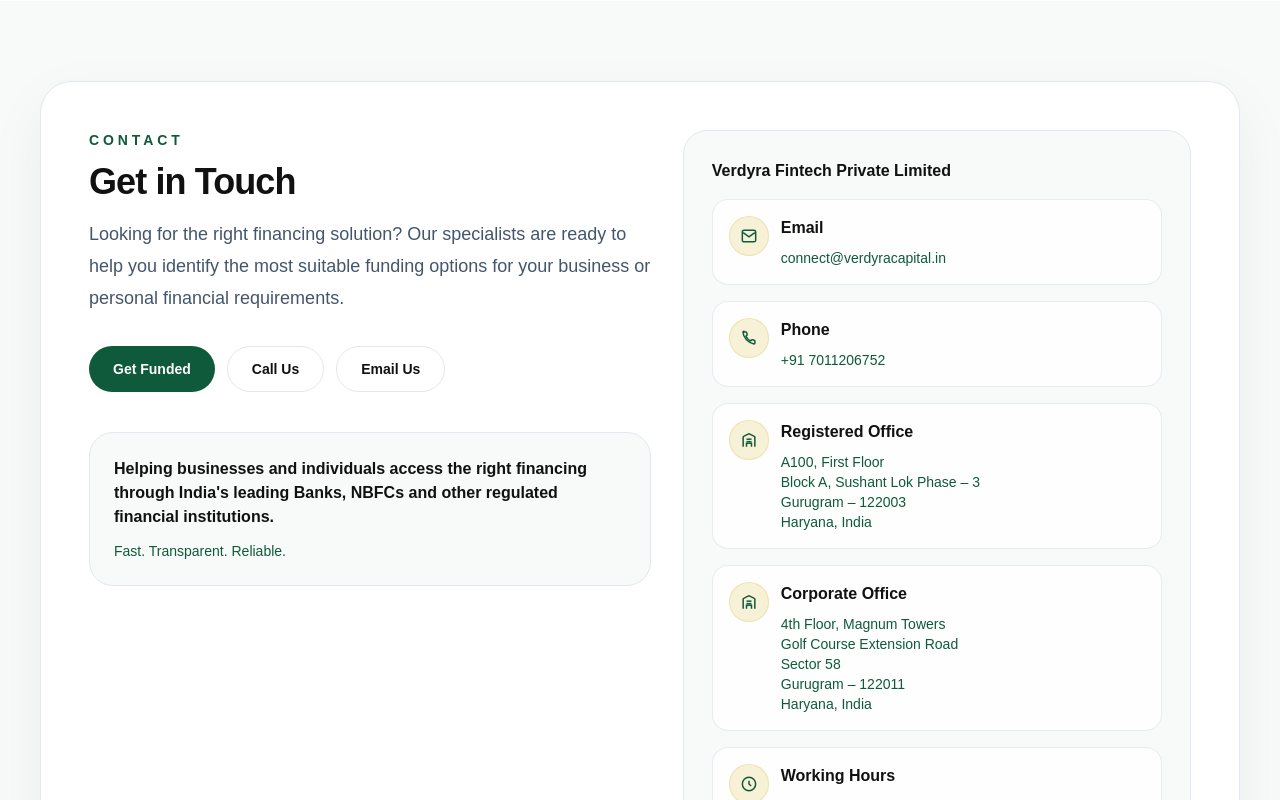
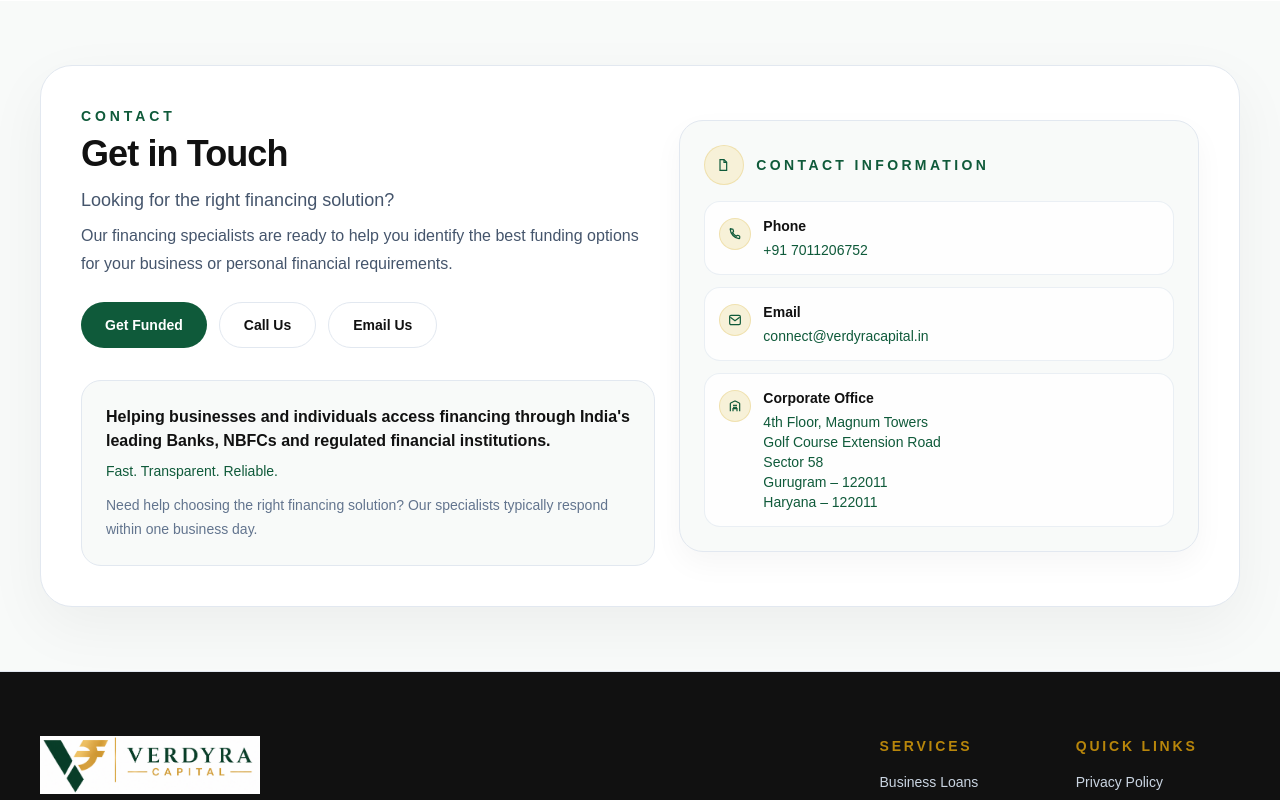
Before and after one commit to admin-verdyra/verdyra-capital, a Next.js app: page / in a window 1280 px wide. Shown: the part 5700-6500 px from the top of the page. Built offline with nearby package versions, Linux system fonts and the light colour scheme.

Commit message:
Refine contact section and improve website navigation

```diff
--- a/components/sections/ContactSection.tsx
+++ b/components/sections/ContactSection.tsx
@@ -1,6 +1,12 @@
 import type { ReactNode } from 'react';
 
-const contactItems = [
+const contactDetails = [
+  {
+    title: 'Phone',
+    value: '+91 7011206752',
+    href: 'tel:+917011206752',
+    icon: 'phone' as const,
+  },
   {
     title: 'Email',
     value: 'connect@verdyracapital.in',
@@ -8,33 +14,14 @@ const contactItems = [
     icon: 'email' as const,
   },
   {
-    title: 'Phone',
-    value: '+91 7011206752',
-    href: 'tel:+917011206752',
-    icon: 'phone' as const,
-  },
-  {
-    title: 'Registered Office',
-    value: 'A100, First Floor\nBlock A, Sushant Lok Phase – 3\nGurugram – 122003\nHaryana, India',
-    href: 'https://maps.google.com/?q=Verdyra+Fintech+Private+Limited',
+    title: 'Corporate Office',
+    value: '4th Floor, Magnum Towers\nGolf Course Extension Road\nSector 58\nGurugram – 122011\nHaryana – 122011',
     icon: 'office' as const,
-  },
-  {
-    title: 'Corporate Office',
-    value: '4th Floor, Magnum Towers\nGolf Course Extension Road\nSector 58\nGurugram – 122011\nHaryana, India',
-    href: 'https://maps.google.com/?q=Verdyra+Fintech+Private+Limited',
-    icon: 'office' as const,
-  },
-  {
-    title: 'Working Hours',
-    value: 'Monday – Saturday\n9:30 AM – 6:30 PM',
-    href: '#home',
-    icon: 'hours' as const,
   },
 ];
 
 function ContactIcon({ type }: { type: 'phone' | 'email' | 'office' | 'hours' }) {
-  const commonClassName = 'h-5 w-5';
+  const commonClassName = 'h-4 w-4';
 
   const icons: Record<'phone' | 'email' | 'office' | 'hours', ReactNode> = {
     phone: (
@@ -69,21 +56,24 @@ function ContactIcon({ type }: { type: 'phone' | 'email' | 'office' | 'hours' })
 
 export default function ContactSection() {
   return (
-    <section id="contact" className="bg-[#F8FAF9] px-6 py-20 sm:px-8 lg:px-10">
-      <div className="mx-auto max-w-7xl rounded-[32px] border border-slate-200 bg-white p-8 shadow-[0_20px_60px_rgba(17,17,17,0.05)] sm:p-10 lg:p-12">
-        <div className="grid gap-8 lg:grid-cols-[1.05fr_0.95fr] lg:items-start">
-          <div>
+    <section id="contact" className="bg-[#F8FAF9] px-6 py-12 sm:px-8 lg:px-10 lg:py-16">
+      <div className="mx-auto max-w-7xl rounded-[32px] border border-slate-200 bg-white p-6 shadow-[0_20px_60px_rgba(17,17,17,0.05)] sm:p-8 lg:p-10">
+        <div className="grid gap-6 lg:grid-cols-[1.05fr_0.95fr] lg:items-center">
+          <div className="max-w-2xl">
             <p className="text-sm font-semibold uppercase tracking-[0.28em] text-[#0F5A3A]">
               Contact
             </p>
-            <h2 className="mt-3 text-3xl font-semibold tracking-tight text-[#111111] sm:text-4xl">
+            <h2 className="mt-2 text-3xl font-semibold tracking-tight text-[#111111] sm:text-4xl">
               Get in Touch
             </h2>
-            <p className="mt-4 text-lg leading-8 text-slate-600">
-              Looking for the right financing solution? Our specialists are ready to help you identify the most suitable funding options for your business or personal financial requirements.
+            <p className="mt-3 text-lg leading-7 text-slate-600">
+              Looking for the right financing solution?
+            </p>
+            <p className="mt-2 text-base leading-7 text-slate-600">
+              Our financing specialists are ready to help you identify the best funding options for your business or personal financial requirements.
             </p>
 
-            <div className="mt-8 flex flex-col gap-3 sm:flex-row">
+            <div className="mt-6 flex flex-col gap-3 sm:flex-row">
               <a
                 href="#eligibility"
                 className="inline-flex items-center justify-center rounded-full bg-[#0F5A3A] px-6 py-3 text-sm font-semibold text-white transition duration-300 hover:-translate-y-0.5 hover:bg-[#0a472f]"
@@ -104,34 +94,52 @@ export default function ContactSection() {
               </a>
             </div>
 
-            <div className="mt-10 rounded-[24px] border border-slate-200 bg-[#F8FAF9] p-6">
+            <div className="mt-8 rounded-[20px] border border-slate-200 bg-[#F8FAF9] p-5 sm:p-6">
               <p className="text-base font-semibold text-[#111111]">
-                Helping businesses and individuals access the right financing through India&apos;s leading Banks, NBFCs and other regulated financial institutions.
+                Helping businesses and individuals access financing through India&apos;s leading Banks, NBFCs and regulated financial institutions.
               </p>
-              <p className="mt-3 text-sm font-medium text-[#0F5A3A]">
+              <p className="mt-2 text-sm font-medium text-[#0F5A3A]">
                 Fast. Transparent. Reliable.
+              </p>
+              <p className="mt-3 text-sm leading-6 text-slate-500">
+                Need help choosing the right financing solution? Our specialists typically respond within one business day.
               </p>
             </div>
           </div>
 
-          <div className="rounded-[24px] border border-slate-200 bg-[#F8FAF9] p-7">
-            <div className="space-y-4 text-sm text-slate-700">
+          <div className="rounded-[24px] border border-slate-200 bg-[#F8FAF9] p-5 shadow-[0_12px_30px_rgba(17,17,17,0.04)] sm:p-6">
+            <div className="mb-4 flex items-center gap-3">
+              <div className="flex h-10 w-10 items-center justify-center rounded-full border border-[#E3C76F]/40 bg-[#F7F1D8] text-[#0F5A3A]">
+                <svg viewBox="0 0 24 24" fill="none" stroke="currentColor" strokeWidth="1.8" className="h-4 w-4">
+                  <path d="M6 4h6l4 4v12H6z" />
+                  <path d="M12 4v4h4" />
+                </svg>
+              </div>
               <div>
-                <p className="text-base font-semibold text-[#111111]">Verdyra Fintech Private Limited</p>
+                <p className="text-sm font-semibold uppercase tracking-[0.24em] text-[#0F5A3A]">
+                  Contact Information
+                </p>
               </div>
-              {contactItems.map((item) => (
-                <div key={item.title} className="flex items-start gap-3 rounded-2xl border border-slate-200/80 bg-white/70 p-4">
-                  <div className="flex h-10 w-10 shrink-0 items-center justify-center rounded-full border border-[#E3C76F]/40 bg-[#F7F1D8] text-[#0F5A3A]">
+            </div>
+
+            <div className="space-y-3 text-sm text-slate-700">
+              {contactDetails.map((item) => (
+                <div key={item.title} className="flex items-start gap-3 rounded-2xl border border-slate-200/70 bg-white/80 p-3.5">
+                  <div className="mt-0.5 flex h-8 w-8 shrink-0 items-center justify-center rounded-full border border-[#E3C76F]/40 bg-[#F7F1D8] text-[#0F5A3A]">
                     <ContactIcon type={item.icon} />
                   </div>
                   <div className="min-w-0">
-                    <p className="text-base font-semibold text-[#111111]">{item.title}</p>
-                    <a
-                      href={item.href}
-                      className="mt-2 inline-flex text-[#0F5A3A] transition hover:text-[#B8860B]"
-                    >
-                      <span className="whitespace-pre-line">{item.value}</span>
-                    </a>
+                    <p className="text-sm font-semibold text-[#111111]">{item.title}</p>
+                    {item.href ? (
+                      <a
+                        href={item.href}
+                        className="mt-1 inline-flex text-[#0F5A3A] transition hover:text-[#B8860B]"
+                      >
+                        <span className="whitespace-pre-line">{item.value}</span>
+                      </a>
+                    ) : (
+                      <p className="mt-1 whitespace-pre-line text-[#0F5A3A]">{item.value}</p>
+                    )}
                   </div>
                 </div>
               ))}
```
